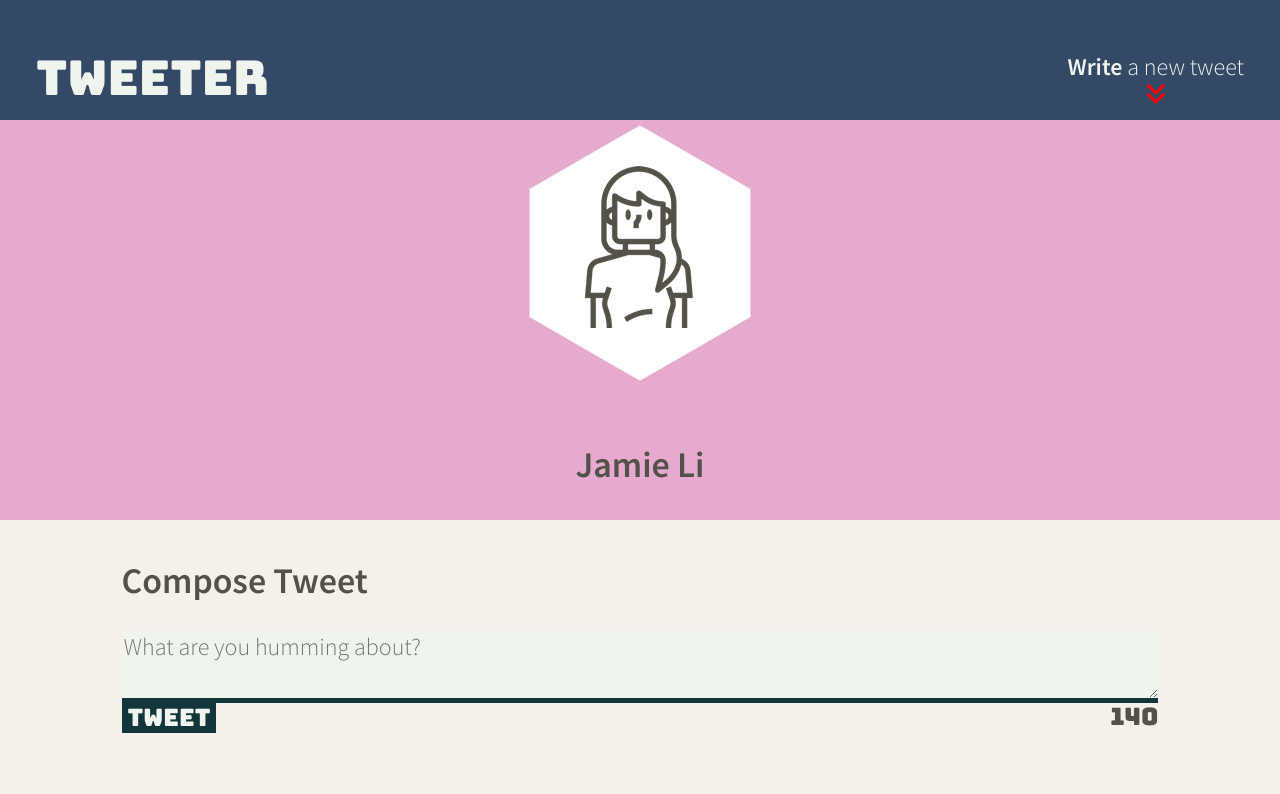
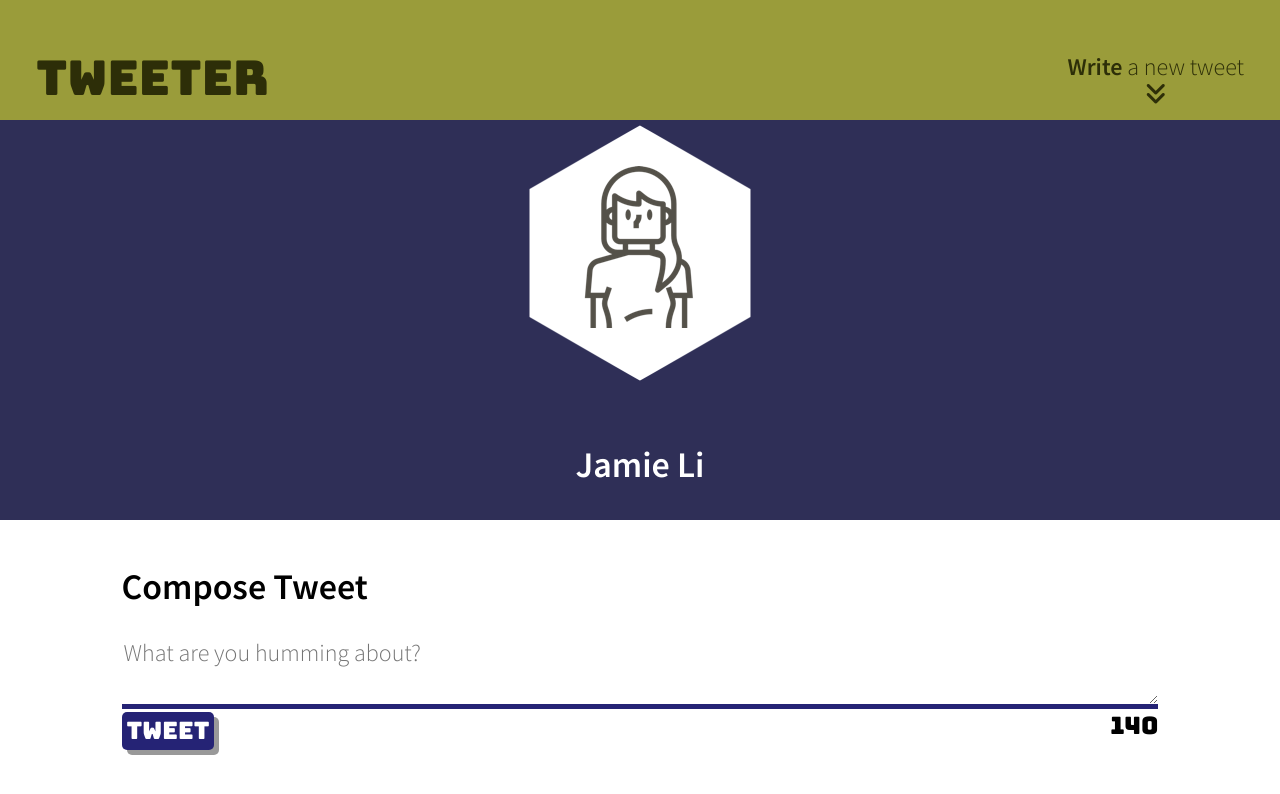
Before and after one commit to LiJamie1/tweeter, a website: page public/index.html in a window 1280 px wide. Drawn offline with nearby package versions, Linux system fonts and the light colour scheme; no server answers.

Commit message:
change colors and styled more

```diff
--- a/public/scripts/client.js
+++ b/public/scripts/client.js
@@ -15,12 +15,10 @@ $(document).ready(function () {
     if (contentLength <= 0) {
       $("#error-message").html(`<h4> <i class="fas fa-exclamation-triangle"></i> Tweet is too short! <i class="fas fa-exclamation-triangle"></i> </h4>`)
       $("#error-message").css("color", "black")
-      $("#error-message").css("background-color", "red")
       $("#error-message").show("slow")
     } else if (contentLength > 140) {
       $("#error-message").html(`<h4> <i class="fas fa-exclamation-triangle"></i> Tweet is too long! <i class="fas fa-exclamation-triangle"></i> </h4>`)
       $("#error-message").css("color", "black")
-      $("#error-message").css("background-color", "red")
       $("#error-message").show("slow")
     } else {
       $("#error-message").hide("slow")
@@ -45,15 +43,12 @@ $(document).ready(function () {
   loadTweet();
 });
 
-
-
 // escape function
 const escape = function (str) {
   let div = document.createElement("div");
   div.appendChild(document.createTextNode(str));
   return div.innerHTML;
 };
-
 
 //construct tweet format
 const createTweetElement = function (tweet) {
--- a/public/scripts/composer-char-counter.js
+++ b/public/scripts/composer-char-counter.js
@@ -11,9 +11,9 @@ $(document).ready(function() {
     $counter.html(maxCharLength - charLength);
 
     if (charLength > 140) {
-      $counter.css("color", "red");
+      $counter.css("color", "#d00000");
     } else {
-      $counter.css("color", "#545149");
+      $counter.css("color", "#000000");
     }
   });
 });
--- a/public/styles/header.css
+++ b/public/styles/header.css
@@ -6,5 +6,9 @@
   justify-content: center;
   flex-direction: column;
   align-items: center;
-  background-color: #E6AACE;
+  background-color: #2F2F57;
 }
+
+.name {
+  color: white;
+}
--- a/public/styles/layout.css
+++ b/public/styles/layout.css
@@ -13,8 +13,8 @@ html {
 /* Global layout stuff */
 
 body {
-  color: #545149;
-  background-color: #f4f1ec;
+  color: #000000;
+  background-color: #ffffff;
   font-size: 24px;
 
 }
@@ -26,7 +26,7 @@ body {
 /* main */
 main {
   width: 90%;
-  background-color: #f4f1ec;
+  background-color: #ffffff;
   font-family: 'Source Sans Pro', sans-serif;
   margin: 0 auto;
   /* display: flex;
@@ -37,10 +37,10 @@ main {
 #error-message {
   display: flex;
   width: 80%;
-  margin: 0 auto;
+  margin: 10px auto 0;
   color: transparent;
   border-style: solid;
-  border-width: 5px;
+  border-width: 3px;
   justify-content: center;
-  font-family: 'Bungee', cursive;
+  border-radius: 15px 50px;
 }
--- a/public/styles/nav.css
+++ b/public/styles/nav.css
@@ -2,8 +2,8 @@ nav {
   display: flex;
   height: 120px;
   width: 100vw;
-  background-color: #344966;
-  color: #F0F4EF;
+  background-color: #9A9C3A;
+  color: #2D2E08;
   font-family: 'Source Sans Pro', sans-serif;
   padding: 0 1.5em 15px;
   justify-content: space-between;
@@ -34,5 +34,9 @@ nav>span {
 .down-arrow {
   display: flex;
   align-self: center;
-  color: red;
+  color: #2D2E08;
 }
+
+.down-arrow:hover {
+  color: #F7FA37;
+}
--- a/public/styles/new-tweet.css
+++ b/public/styles/new-tweet.css
@@ -17,20 +17,30 @@
 */
 textarea {
   border: 0;
-  border-bottom: 5px #13363B solid;
+  border-bottom: 5px #252375 solid;
   outline: 0;
-  background-color: #F0F4EF;
+  background-color: #ffffff;
   height: 3em;
 }
 
 button {
   border: 0;
-  background-color: #13363B;
-  color: #F0F4EF;
+  background-color: #252375;
+  color: #ffffff;
+  border-radius: 5px;
+  padding: 5px;
+  box-shadow: 5px 5px #999
+}
+
+button:active {
+  transform: translateY(3px);
+  box-shadow: 2px 2px #666;
+
 }
 
 .button-text-div {
   display: flex;
   justify-content: space-between;
   font-family: 'Bungee', cursive;
+  margin-top: 3px;
 }
--- a/public/styles/posted-tweet.css
+++ b/public/styles/posted-tweet.css
@@ -1,7 +1,7 @@
 /* section tag containing tweets */
 .posted-tweets {
   width: 90%;
-  background-color: #f4f1ec;
+  background-color: #ffffff;
   margin: 0 auto;
 }
 
@@ -12,10 +12,12 @@ article {
   border-style: solid;
   border-width: 3px;
   margin: 30px;
+  border-radius: 15px 50px 30px;
+  padding: 20px;
 }
 
 article:hover {
-  box-shadow: 5px 5px #13363B;
+  box-shadow: 5px 5px #252375;
 }
 
 /* header tag including the avatar, name, username */
@@ -59,5 +61,5 @@ article:hover {
 }
 
 span>.fas:hover {
-  color: #E6AACE;
+  color: #252375;
 }
```
Also changed, not shown: public/index.html (line endings or trailing spaces).
